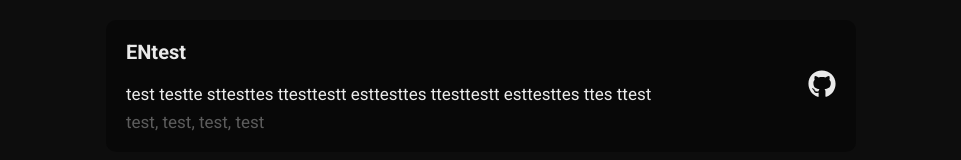
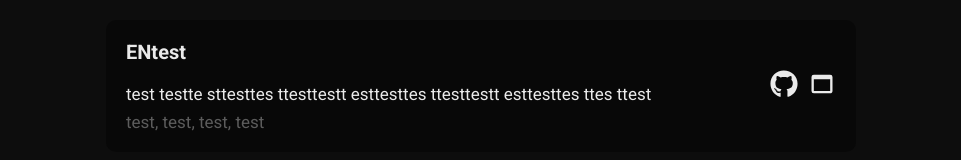
Before and after one commit to posop1/posop.dev, a React (Vite) app: page / in a window 1280 px wide. Shown: the part 624-784 px from the top of the page, without its empty margins (159-1120 px from the left). Built offline with nearby package versions, Linux system fonts and the light colour scheme.

Commit message:
add site link in projects

```diff
--- a/src/components/Projects/ProjectItem/index.tsx
+++ b/src/components/Projects/ProjectItem/index.tsx
@@ -1,9 +1,10 @@
 import { FC } from 'react'
 import { FaGithub } from 'react-icons/fa'
+import { MdWebAsset } from 'react-icons/md'
 import { IProjectItem } from '../../../types'
 import styles from './ProjectItem.module.scss'
 
-const ProjectItem: FC<IProjectItem> = ({ name, description, stack, href }) => {
+const ProjectItem: FC<IProjectItem> = ({ name, description, stack, hrefGit, hrefSite }) => {
   return (
     <div className={styles.ProjectItem}>
       <div className={styles.info}>
@@ -11,14 +12,24 @@ const ProjectItem: FC<IProjectItem> = ({ name, description, stack, href }) => {
         <p>{description}</p>
         <p className={styles.stack}>{stack}</p>
       </div>
-
+      <div>
         <a
           target="_blank"
-        href={href}
+          href={hrefGit}
           className={styles.project__link}
         >
           <FaGithub size={'28px'} />
         </a>
+        {hrefSite && (
+          <a
+            target="_blank"
+            href={hrefSite}
+            className={styles.project__link}
+          >
+            <MdWebAsset size={'28px'} />
+          </a>
+        )}
+      </div>
     </div>
   )
 }
--- a/src/components/Projects/ProjectList/index.tsx
+++ b/src/components/Projects/ProjectList/index.tsx
@@ -15,7 +15,8 @@ const ProjectList: FC<IProject> = ({ title, items }) => {
               name={item.name}
               description={item.description}
               stack={item.stack}
-              href={item.href}
+              hrefGit={item.hrefGit}
+              hrefSite={item.hrefSite}
             />
           ))}
         </div>
--- a/src/types/index.ts
+++ b/src/types/index.ts
@@ -28,5 +28,6 @@ export interface IProjectItem {
   name: string
   description: string
   stack: string
-  href: string
+  hrefGit: string
+  hrefSite?: string
 }
--- a/src/utils/constans.ts
+++ b/src/utils/constans.ts
@@ -47,28 +47,29 @@ export const projects: IProject[] = [
         name: 'RUtest',
         description: 'test testte sttesttes ttesttestt esttesttes ttesttestt esttesttes ttes ttest',
         stack: 'test, test, test,  test',
-        href: 'https://google.com'
+        hrefGit: 'https://google.com',
+        hrefSite: 'https://www.youtube.com/watch?v=vjwruD6Jd4o&ab_channel=Obmanchik1'
       },
       {
         id: 2,
         name: 'RUtest2',
         description: 'test testte sttesttes ttesttestt esttesttes ttesttestt esttesttes ttes ttest',
         stack: 'test, test, test,  test',
-        href: 'https://google.com'
+        hrefGit: 'https://google.com'
       },
       {
         id: 3,
         name: 'RUtest2',
         description: 'test testte sttesttes ttesttestt esttesttes ttesttestt esttesttes ttes ttest',
         stack: 'test, test, test,  test',
-        href: 'https://google.com'
+        hrefGit: 'https://google.com'
       },
       {
         id: 4,
         name: 'RUtest2',
         description: 'test testte sttesttes ttesttestt esttesttes ttesttestt esttesttes ttes ttest',
         stack: 'test, test, test,  test',
-        href: 'https://google.com'
+        hrefGit: 'https://google.com'
       }
     ]
   },
@@ -80,28 +81,29 @@ export const projects: IProject[] = [
         name: 'ENtest',
         description: 'test testte sttesttes ttesttestt esttesttes ttesttestt esttesttes ttes ttest',
         stack: 'test, test, test,  test',
-        href: 'https://google.com'
+        hrefGit: 'https://google.com',
+        hrefSite: 'https://www.youtube.com/watch?v=vjwruD6Jd4o&ab_channel=Obmanchik1'
       },
       {
         id: 2,
         name: 'ENtest2',
         description: 'test testte sttesttes ttesttestt esttesttes ttesttestt esttesttes ttes ttest',
         stack: 'test, test, test,  test',
-        href: 'https://google.com'
+        hrefGit: 'https://google.com'
       },
       {
         id: 3,
         name: 'ENtest2',
         description: 'test testte sttesttes ttesttestt esttesttes ttesttestt esttesttes ttes ttest',
         stack: 'test, test, test,  test',
-        href: 'https://google.com'
+        hrefGit: 'https://google.com'
       },
       {
         id: 4,
         name: 'ENtest2',
         description: 'test testte sttesttes ttesttestt esttesttes ttesttestt esttesttes ttes ttest',
         stack: 'test, test, test,  test',
-        href: 'https://google.com'
+        hrefGit: 'https://google.com'
       }
     ]
   }
```
Lines whose indentation alone changed are shown as unchanged.
